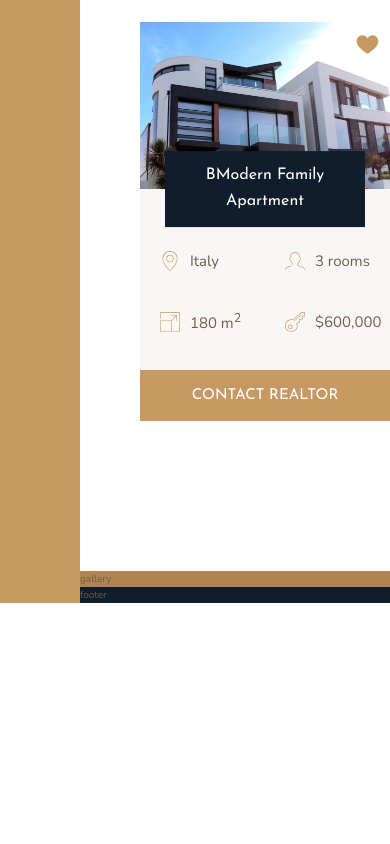
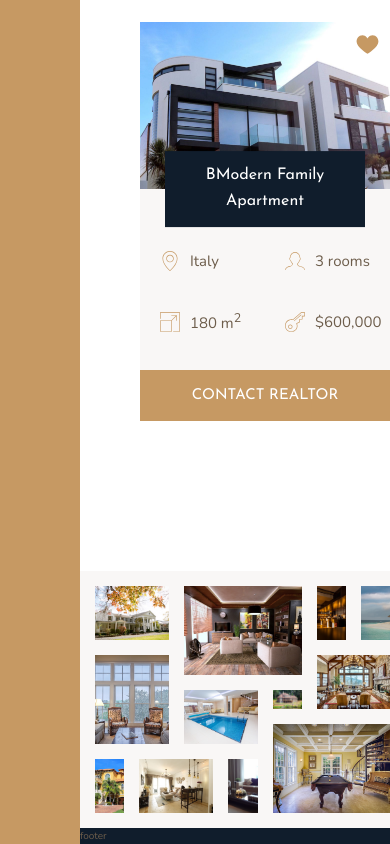
Before and after one commit to MohitAlphonsus/Nexter, a website: page index.html in a window 390 px wide. Shown: the part 5061-5905 px from the top of the page. Before the commit the page ends 5664 px from the top, so only its background shows below. Drawn offline with nearby package versions, Linux system fonts and the light colour scheme.

Commit message:
build a gallery section with grid and responsive to viewport

```diff
--- a/index.html
+++ b/index.html
@@ -325,7 +325,106 @@
 				</div>
 			</section>
 
-			<section class="gallery">gallery</section>
+			<section class="gallery">
+				<figure class="gallery__item gallery__item--1">
+					<img
+						src="imgs/gal-1.jpeg"
+						alt="gallery image 1"
+						class="gallery__img"
+					/>
+				</figure>
+				<figure class="gallery__item gallery__item--2">
+					<img
+						src="imgs/gal-2.jpeg"
+						alt="gallery image 2"
+						class="gallery__img"
+					/>
+				</figure>
+				<figure class="gallery__item gallery__item--3">
+					<img
+						src="imgs/gal-3.jpeg"
+						alt="gallery image 3"
+						class="gallery__img"
+					/>
+				</figure>
+				<figure class="gallery__item gallery__item--4">
+					<img
+						src="imgs/gal-4.jpeg"
+						alt="gallery image 4"
+						class="gallery__img"
+					/>
+				</figure>
+				<figure class="gallery__item gallery__item--5">
+					<img
+						src="imgs/gal-5.jpeg"
+						alt="gallery image 5"
+						class="gallery__img"
+					/>
+				</figure>
+				<figure class="gallery__item gallery__item--6">
+					<img
+						src="imgs/gal-6.jpeg"
+						alt="gallery image 6"
+						class="gallery__img"
+					/>
+				</figure>
+				<figure class="gallery__item gallery__item--7">
+					<img
+						src="imgs/gal-7.jpeg"
+						alt="gallery image 7"
+						class="gallery__img"
+					/>
+				</figure>
+				<figure class="gallery__item gallery__item--8">
+					<img
+						src="imgs/gal-8.jpeg"
+						alt="gallery image 8"
+						class="gallery__img"
+					/>
+				</figure>
+				<figure class="gallery__item gallery__item--9">
+					<img
+						src="imgs/gal-9.jpeg"
+						alt="gallery image 9"
+						class="gallery__img"
+					/>
+				</figure>
+				<figure class="gallery__item gallery__item--10">
+					<img
+						src="imgs/gal-10.jpeg"
+						alt="gallery image 10"
+						class="gallery__img"
+					/>
+				</figure>
+				<figure class="gallery__item gallery__item--11">
+					<img
+						src="imgs/gal-11.jpeg"
+						alt="gallery image 11"
+						class="gallery__img"
+					/>
+				</figure>
+				<figure class="gallery__item gallery__item--12">
+					<img
+						src="imgs/gal-12.jpeg"
+						alt="gallery image 12"
+						class="gallery__img"
+					/>
+				</figure>
+				<figure class="gallery__item gallery__item--13">
+					<img
+						src="imgs/gal-13.jpeg"
+						alt="gallery image 13"
+						class="gallery__img"
+					/>
+				</figure>
+				<figure class="gallery__item gallery__item--14">
+					<img
+						src="imgs/gal-14.jpeg"
+						alt="gallery image 14"
+						class="gallery__img"
+					/>
+				</figure>
+			</section>
 			<footer class="footer">footer</footer>
 		</div>
 	</body>
--- a/sass/files/_gallery.scss
+++ b/sass/files/_gallery.scss
@@ -1,6 +1,91 @@
 @use './variables' as var;
 
 .gallery {
-	background-color: var.$color-primary-dark;
+	background-color: var.$color-grey-light-1;
 	grid-column: full-start / full-end;
+
+	display: grid;
+	grid-template-columns: repeat(8, 1fr);
+	grid-template-rows: repeat(7, 5vw);
+	gap: 1.5rem;
+	padding: 1.5rem;
+
+	&__item {
+		&--1 {
+			grid-row: 1 / span 2;
+			grid-column: 1 / span 2;
+		}
+
+		&--2 {
+			grid-column: 3 / 6;
+			grid-row: 1 / 4;
+		}
+
+		&--3 {
+			grid-row: 1 / 3;
+			grid-column: 6 / 7;
+		}
+
+		&--4 {
+			grid-row: 1 / 3;
+			grid-column: 7 / -1;
+		}
+
+		&--5 {
+			grid-row: 3 / 6;
+			grid-column: 1 / 3;
+		}
+
+		&--6 {
+			grid-row: 4 / 6;
+			grid-column: 3 / 5;
+		}
+
+		&--7 {
+			grid-column: 5 / 6;
+			grid-row: 4 / 5;
+		}
+
+		&--8 {
+			grid-column: 6 / 8;
+			grid-row: 3 / 5;
+		}
+
+		&--9 {
+			grid-column: 8 / -1;
+			grid-row: 3 / 6;
+		}
+
+		&--10 {
+			grid-column: 1 / 2;
+			grid-row: 6 / -1;
+		}
+
+		&--11 {
+			grid-column: 2 / 4;
+			grid-row: 6 / -1;
+		}
+
+		&--12 {
+			grid-column: 4 / 5;
+			grid-row: 6 / -1;
+		}
+
+		&--13 {
+			grid-row: 5 / -1;
+			grid-column: 5 / 8;
+		}
+
+		&--14 {
+			grid-column: 8 / -1;
+			grid-row: 6 / -1;
+		}
+	}
+
+	&__img {
+		display: block;
+		width: 100%;
+		height: 100%;
+		object-fit: cover;
+	}
 }
```
Also changed, not shown: css/styles.css, 1 other file.
